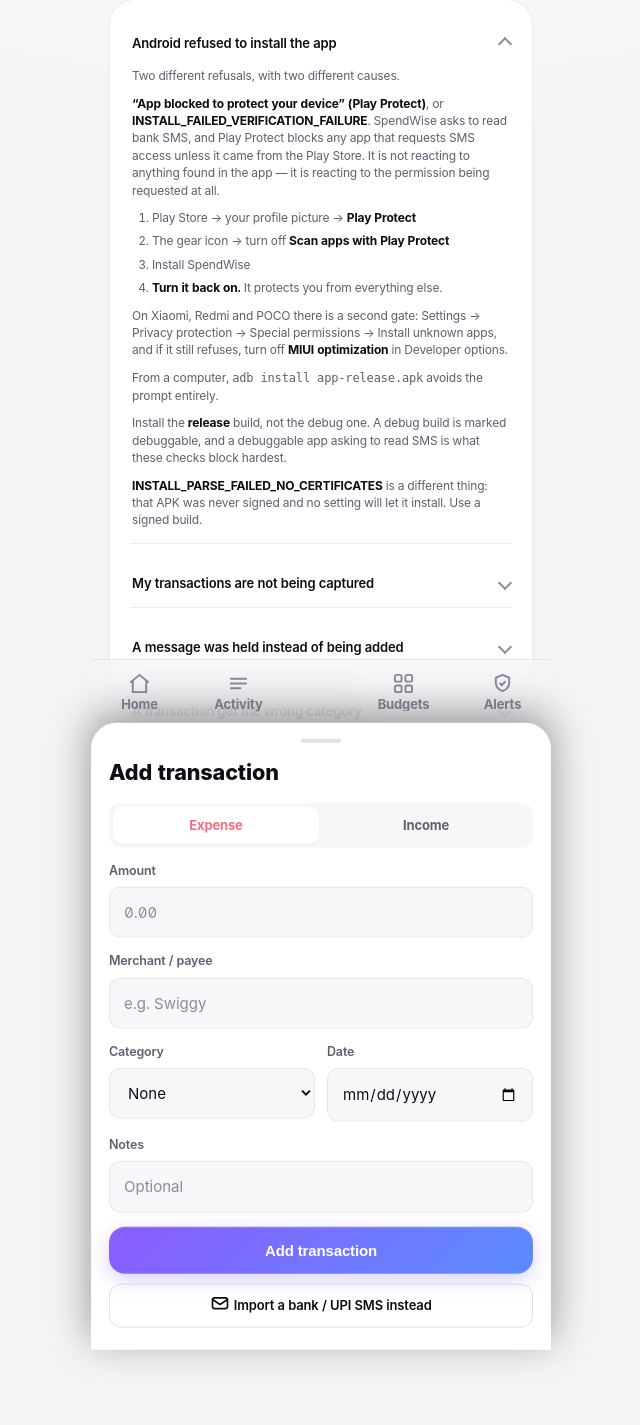
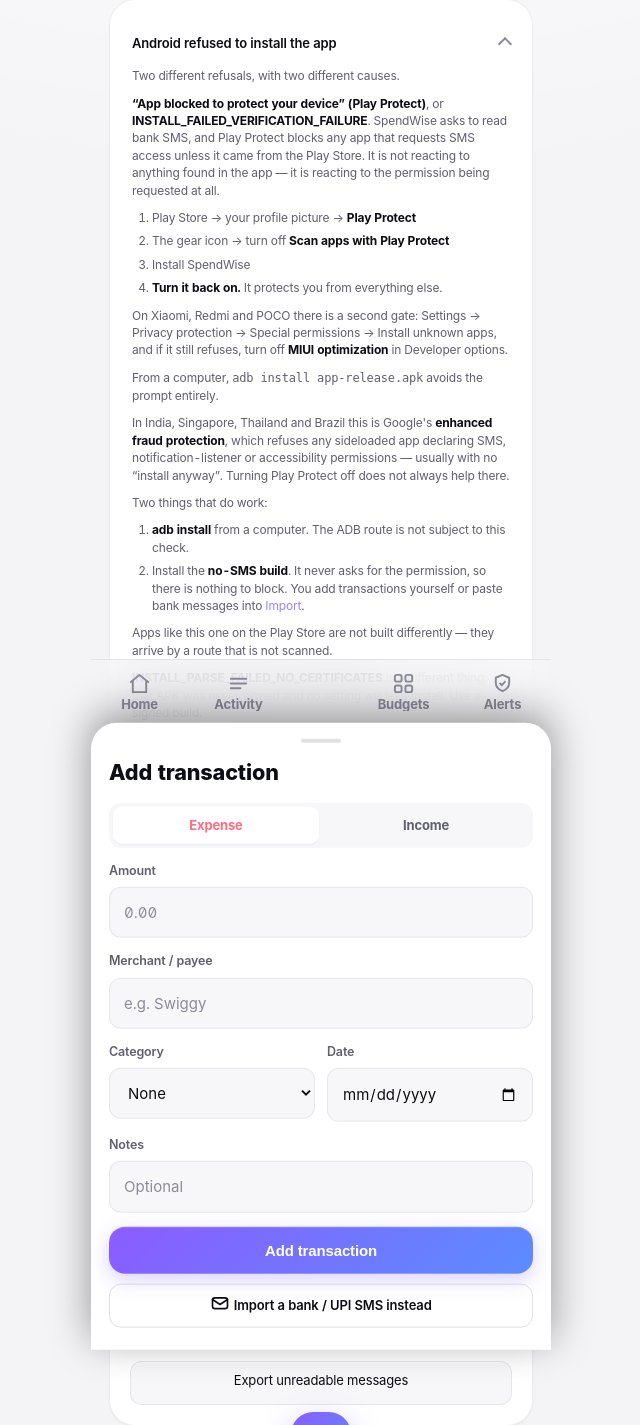
Before and after one commit to jeevavibeapp-coder/Expense-tracker, a Flask app: page /help in a window 1280 px wide, after a click on "Android refused to install the app". Shown: the part 77-1502 px from the top of the page, without its empty margins (319-959 px from the left). Before the commit the page ends 1440 px from the top, so only its background shows below. Run offline with Flask 3, Linux system fonts and the light colour scheme; the visitor is signed in with stand-in values (Sample User, id 1); data comes from the database, SQL or seed files in the repository; data that the repository does not hold is empty.

Commit message:
Correct the Play Protect guidance with what the policies actually say
Researched the question "why do Play Store expense trackers install fine
and this one does not", and the answer corrects advice I gave in the
previous commit.

Two mechanisms were being conflated.

The block is a SIDELOADING check, not a verdict on the app. Google's
enhanced fraud protection — India, Singapore, Thailand, Brazil — inspects
apps arriving from internet-sideloading sources and refuses any declaring
RECEIVE_SMS, READ_SMS, notification-listener binding, or accessibility.
Apps installed from the Play Store never go through it. Money View and
Axio are not built differently; they arrive by a route that is not
scanned.

That list of four is the correction. The previous commit recommended
replacing SMS reading with a NotificationListenerService as "the way out".
It is not: notification-listener binding is on the same blocklist and is
refused identically. It only addresses the separate Play Store policy
problem, not sideloading.

Getting onto the Play Store with READ_SMS is that separate problem. SMS
and Call Log permissions are limited to a fixed list of use cases —
default SMS handler and similar — and reading bank SMS for expense
tracking is not on it. Developers report rejection on the grounds that
manual entry is an available alternative. The established Indian apps
predate the 2019 policy or hold negotiated approvals.

README now carries a table of the real routes, in order of how well they
work: adb install (not subject to the check), Shizuku with an
ADB-privileged installer, the no-SMS build, F-Droid (still a sideload, so
still blocked — it solves the policy problem only), and the Play Store
(requires dropping SMS). Also notes that the SMS User Consent API needs no
permission and is never blocked, but asks per message while the app is
listening, which is worse than pasting.

In-app help updated to match, and to stop implying that the debuggable
flag or Play Protect toggle is the answer in the affected countries.

460 tests, browser QA clean.

```diff
--- a/python_app/spendwise/templates/help.html
+++ b/python_app/spendwise/templates/help.html
@@ -54,9 +54,22 @@
           Developer options.</p>
         <p>From a computer, <code>adb install app-release.apk</code> avoids
           the prompt entirely.</p>
-        <p>Install the <b>release</b> build, not the debug one. A debug build
-          is marked debuggable, and a debuggable app asking to read SMS is
-          what these checks block hardest.</p>
+        <p>In India, Singapore, Thailand and Brazil this is Google's
+          <b>enhanced fraud protection</b>, which refuses any sideloaded app
+          declaring SMS, notification-listener or accessibility permissions —
+          usually with no “install anyway”. Turning Play Protect off does not
+          always help there.</p>
+        <p>Two things that do work:</p>
+        <ol>
+          <li><b>adb install</b> from a computer. The ADB route is not subject
+            to this check.</li>
+          <li>Install the <b>no-SMS build</b>. It never asks for the
+            permission, so there is nothing to block. You add transactions
+            yourself or paste bank messages into
+            <a href="/import">Import</a>.</li>
+        </ol>
+        <p>Apps like this one on the Play Store are not built differently —
+          they arrive by a route that is not scanned.</p>
         <p><b>INSTALL_PARSE_FAILED_NO_CERTIFICATES</b> is a different thing:
           that APK was never signed and no setting will let it install. Use a
           signed build.</p>
```
Also changed, not shown: README.md.
